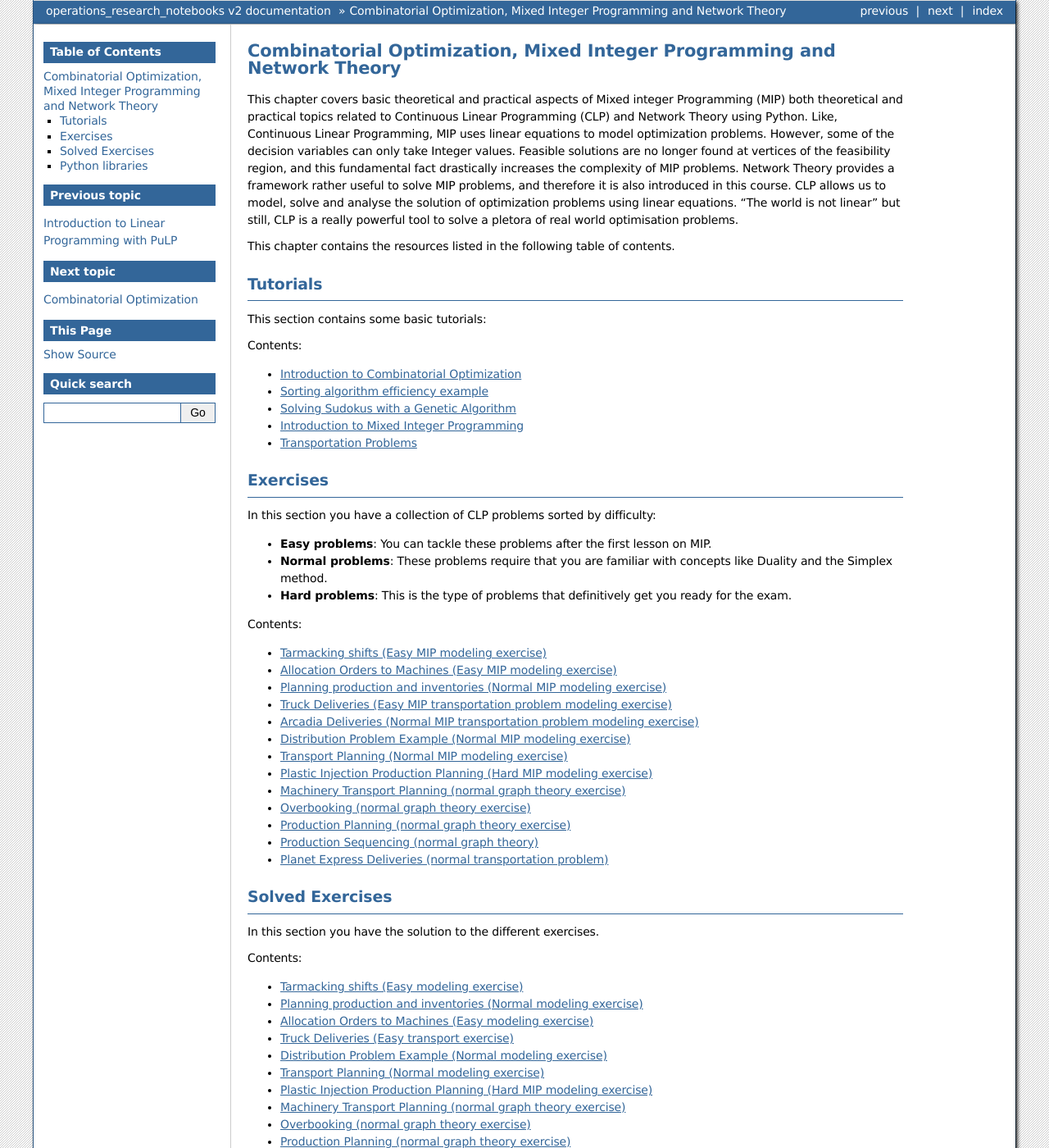
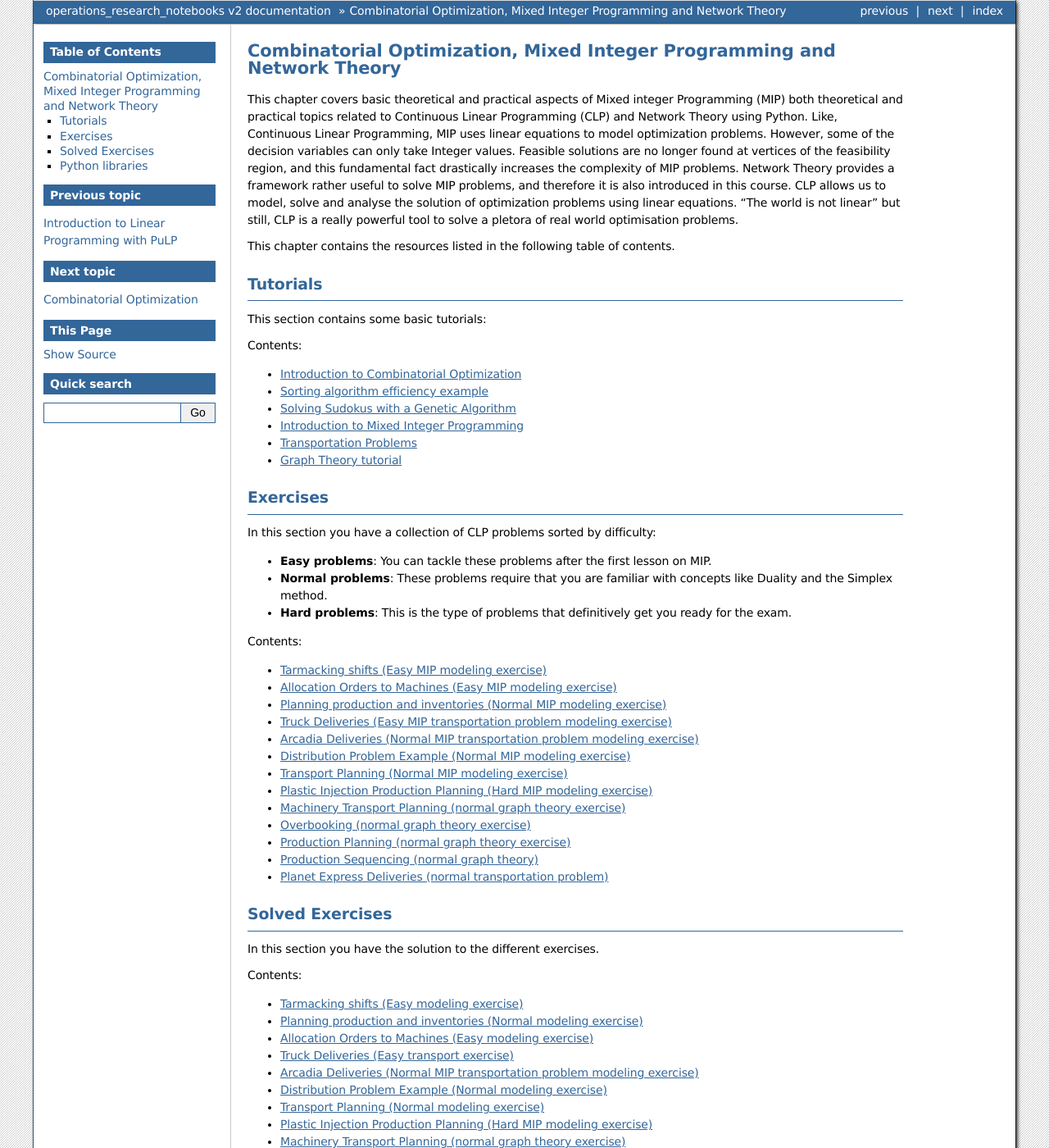
Before and after one commit to ffraile/operations-research-notebooks, a Sphinx documentation site: the page built from docs/source/MIP/index.rst, in a window 1280 px wide and 1400 px high. Shown: the whole window at 82% size. Built offline with Sphinx 7.4.7, drawn with Linux system fonts in a browser that asks for light colours; pages that are not in the unit, such as notebooks, are missing from menus.

Commit message:
Added arcadia deliveries problem

```diff
--- a/docs/source/MIP/index.rst
+++ b/docs/source/MIP/index.rst
@@ -22,6 +22,7 @@ This section contains some basic tutorials:
     Solving Sudokus with a Genetic Algorithm </MIP/tutorials/sudoku GA>
     Introduction to Mixed Integer Programming </MIP/tutorials/MIP Intro>
     Transportation Problems </MIP/tutorials/Transportation Problem>
+    Graph Theory tutorial </MIP/tutorials/Graph theory>
     Graph Theory tutorial: Routing </MIP/tutorials/Routing example>
 
 Exercises
@@ -66,6 +67,7 @@ In this section you have the solution to the different exercises.
     Planning production and inventories (Normal modeling exercise) </MIP/solved/Planning production and inventories (Solved)>
     Allocation Orders to Machines (Easy modeling exercise) </MIP/solved/Allocating Orders to Machines (Solved)>
     Truck Deliveries (Easy transport exercise) </MIP/solved/Truck Deliveries (Solved)>
+    Arcadia Deliveries (Normal MIP transportation problem modeling exercise) </MIP/solved/Arcadia_deliveries (Solved)>
     Distribution Problem Example (Normal modeling exercise) </MIP/solved/Distribution Problem Example (Solved)>
     Transport Planning (Normal modeling exercise) </MIP/solved/Transport Planning (Solved)>
     Plastic Injection Production Planning (Hard MIP modeling exercise) </MIP/solved/Plastic Injection Production Planning>
```
Also changed, not shown: docs/source/MIP/solved/Arcadia_deliveries (Solved).ipynb.
